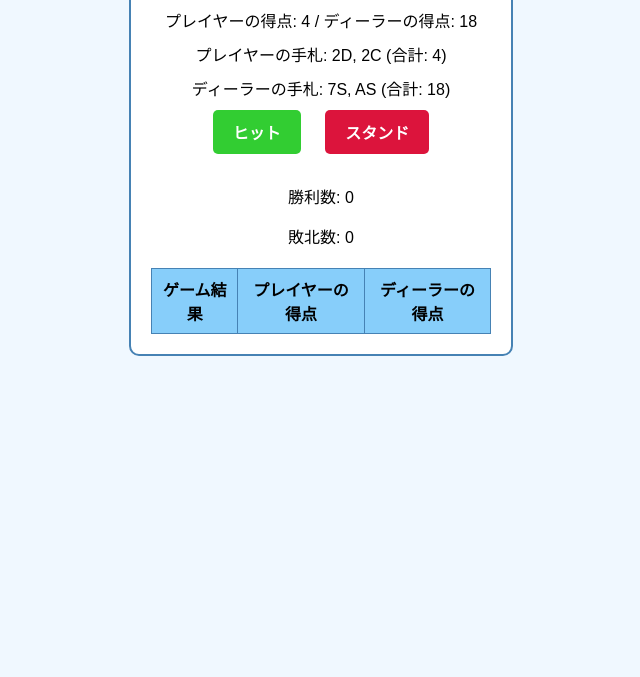
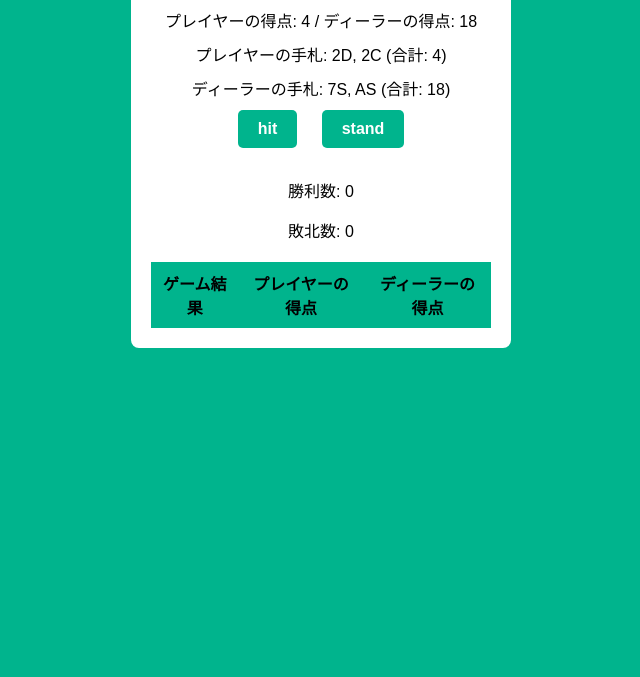
Before and after one commit to yua12A/ria-blackjack, a plain HTML site: page index.html in a window 1280 px wide. Shown: the part 123-800 px from the top of the page, without its empty margins (319-959 px from the left). Drawn offline with Linux system fonts and the light colour scheme.

Commit message:
Update index.html

```diff
--- a/index.html
+++ b/index.html
@@ -7,13 +7,13 @@
     <style>
         body {
             font-family: Arial, sans-serif;
-            background-color: #F0F8FF; /* ニトリベースのカラーに近いアリスブルー */
+            background-color: #00B48D; /* ニトリベースのカラーに近いアリスブルー */
             text-align: center;
         }
         #gameArea {
             margin: 20px auto;
             padding: 20px;
-            border: 2px solid #4682B4; /* スチールブルー */
+            border: 2px solid #00B48D; /* スチールブルー */
             border-radius: 10px;
             background-color: #FFFFFF; /* 白背景 */
             width: 340px;
@@ -28,15 +28,15 @@
             font-weight: bold;
         }
         #hitButton {
-            background-color: #32CD32; /* ライムグリーン */
+            background-color: #00B48D; /* ライムグリーン */
             color: white;
         }
         #standButton {
-            background-color: #DC143C; /* クリムゾン */
+            background-color: #00B48D; /* クリムゾン */
             color: white;
         }
         #resetButton, #restartButton {
-            background-color: #1E90FF; /* ドジャーブルー */
+            background-color: #00B48D; /* ドジャーブルー */
             color: white;
         }
         #scoreboard {
@@ -51,15 +51,15 @@
             width: 100%;
         }
         #resultTable th, #resultTable td {
-            border: 1px solid #4682B4; /* スチールブルー */
+            border: 1px solid #00B48D; /* スチールブルー */
             padding: 8px;
             text-align: center;
         }
         #resultTable th {
-            background-color: #87CEFA; /* スカイブルー */
+            background-color: #00B48D; /* スカイブルー */
         }
         #resultTable td {
-            background-color: #F5F5F5; /* ホワイトスモーク */
+            background-color: #00B48D; /* ホワイトスモーク */
         }
     </style>
 </head>
@@ -69,10 +69,10 @@
         <div id="gameStatus">ゲームスタート</div>
         <div id="playerHand" class="hand">プレイヤーの手札: </div>
         <div id="dealerHand" class="hand">ディーラーの手札: </div>
-        <button id="hitButton">ヒット</button>
-        <button id="standButton">スタンド</button>
-        <button id="resetButton">リセット</button>
-        <button id="restartButton" style="display: none;">リスタート</button>
+        <button id="hitButton">hit</button>
+        <button id="standButton">stand</button>
+        <button id="resetButton">reset</button>
+        <button id="restartButton" style="display: none;">restart</button>
         <div id="scoreboard">
             <p>勝利数: <span id="winCount">0</span></p>
             <p>敗北数: <span id="loseCount">0</span></p>
```
